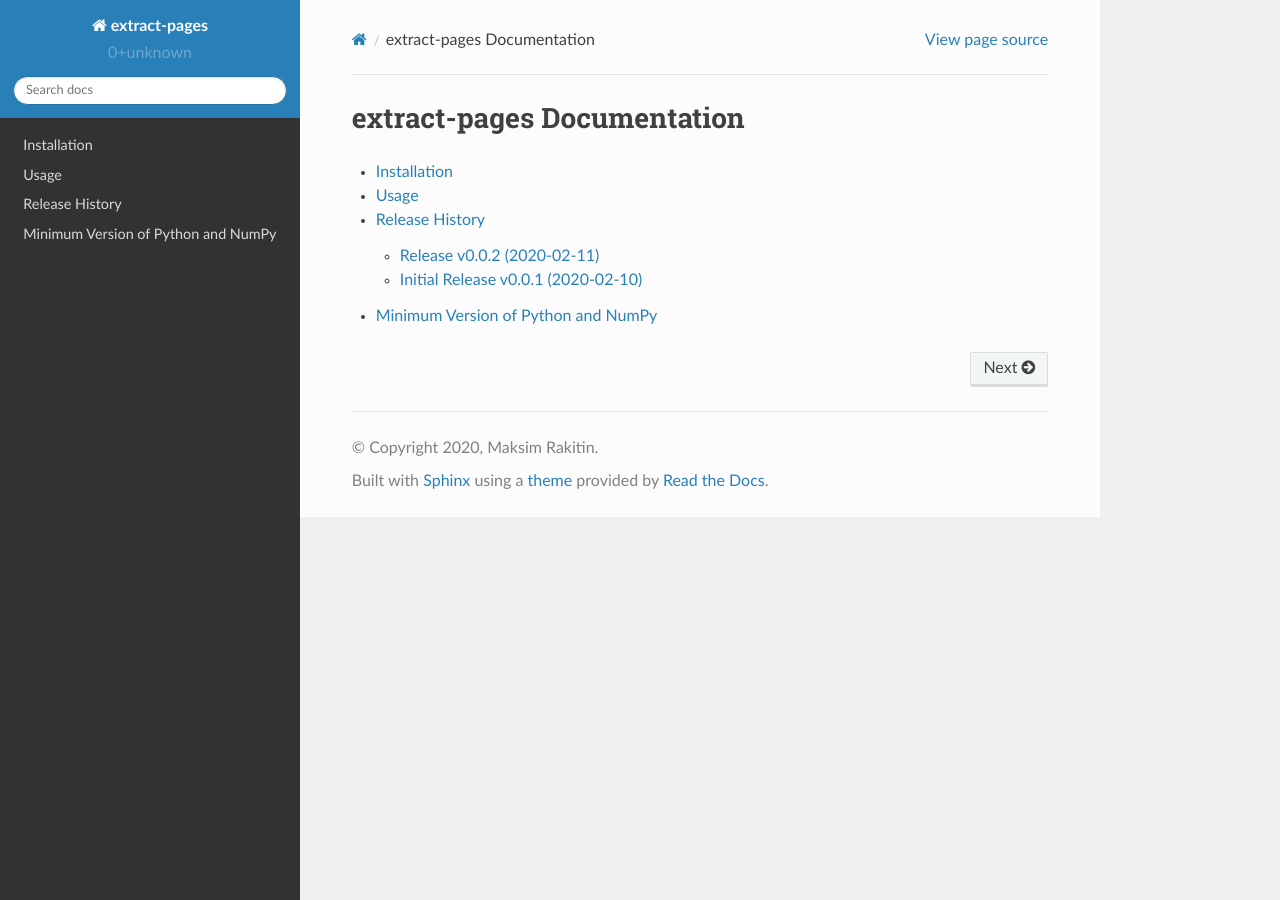
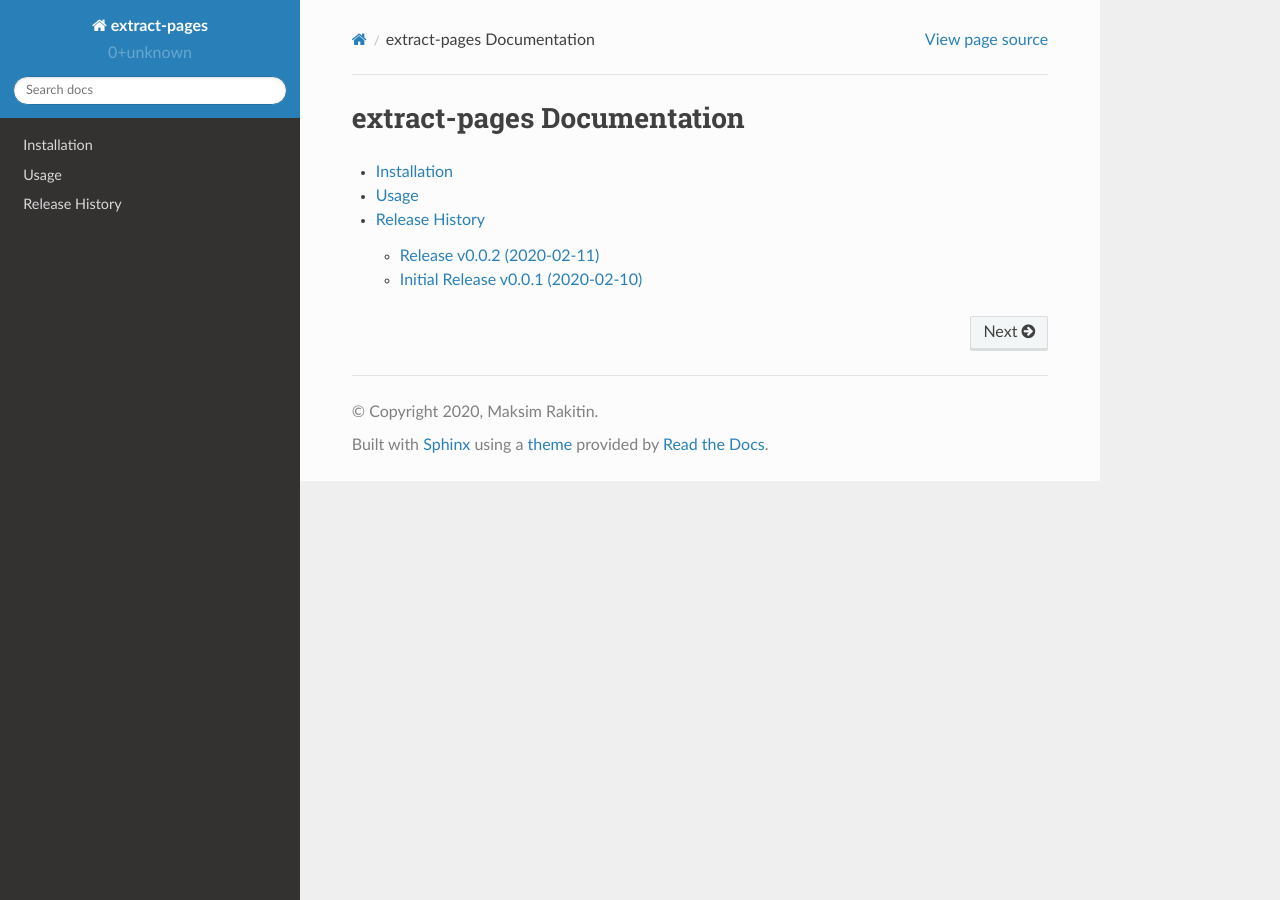
Before and after one commit to mrakitin/extract-pages, a Sphinx documentation site: the page built from docs/source/index.rst, in a window 1280 px wide. Built offline with Sphinx 7.4.7 and the Read the Docs theme 2.0.0, drawn with Linux system fonts in a browser that asks for light colours; some of the changed lines change nothing that is shown.

Commit message:
DOC: remove min_versions doc

```diff
--- a/docs/source/index.rst
+++ b/docs/source/index.rst
@@ -12,4 +12,3 @@
    installation
    usage
    release-history
-   min_versions
--- a/docs/source/min_versions.rst
+++ /dev/null
@@ -1,28 +0,0 @@
-===================================
-Minimum Version of Python and NumPy
-===================================
-
-
-- This project supports at least the minor versions of Python
-  initially released 42 months prior to a planned project release
-  date.
-- The project will always support at least the 2 latest minor
-  versions of Python.
-- The project will support minor versions of ``numpy`` initially
-  released in the 24 months prior to a planned project release date or
-  the oldest version that supports the minimum Python version
-  (whichever is higher).
-- The project will always support at least the 3 latest minor
-  versions of NumPy.
-
-The minimum supported version of Python will be set to
-``python_requires`` in ``setup``.  All supported minor versions of
-Python will be in the test matrix and have binary artifacts built
-for releases.
-
-The project should adjust upward the minimum Python and NumPy
-version support on every minor and major release, but never on a
-patch release.
-
-This is consistent with NumPy `NEP 29
-<https://numpy.org/neps/nep-0029-deprecation_policy.html>`__.
```
